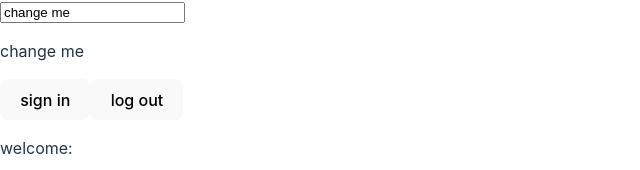
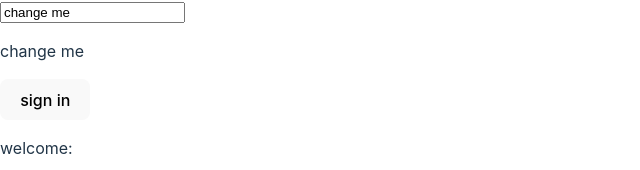
Before and after one commit to JakariaJishan/Playing-with-Typescript, a React (Vite) app: page / in a window 1280 px wide. Shown: the part 568-738 px from the top of the page, without its empty margins (0-640 px from the left). Built offline with nearby package versions, Linux system fonts and the light colour scheme.

Commit message:
Type assertion

```diff
--- a/src/components/Posts/Auth.tsx
+++ b/src/components/Posts/Auth.tsx
@@ -4,7 +4,7 @@ type AuthType = {
   email: string;
 };
 const Auth = () => {
-  const [user, setUser] = useState<AuthType | null>(null);
+  const [user, setUser] = useState<AuthType>({} as AuthType);
 
   const handleSignIn = () => {
     setUser({
@@ -12,14 +12,11 @@ const Auth = () => {
       email: "jasdf@mail.com",
     });
   };
-  const handleLogOut = () => {
-    setUser(null);
-  };
+
   return (
     <div>
       <button onClick={handleSignIn}>sign in</button>
-      <button onClick={handleLogOut}>log out</button>
-      <p>welcome: {user?.name}</p>
+      <p>welcome: {user.name}</p>
     </div>
   );
 };
--- a/src/index.css
+++ b/src/index.css
@@ -19,6 +19,7 @@ a {
   color: #646cff;
   text-decoration: inherit;
 }
+
 a:hover {
   color: #535bf2;
 }
@@ -47,9 +48,11 @@ button {
   cursor: pointer;
   transition: border-color 0.25s;
 }
+
 button:hover {
   border-color: #646cff;
 }
+
 button:focus,
 button:focus-visible {
   outline: 4px auto -webkit-focus-ring-color;
@@ -60,9 +63,11 @@ button:focus-visible {
     color: #213547;
     background-color: #ffffff;
   }
+
   a:hover {
     color: #747bff;
   }
+
   button {
     background-color: #f9f9f9;
   }
```
